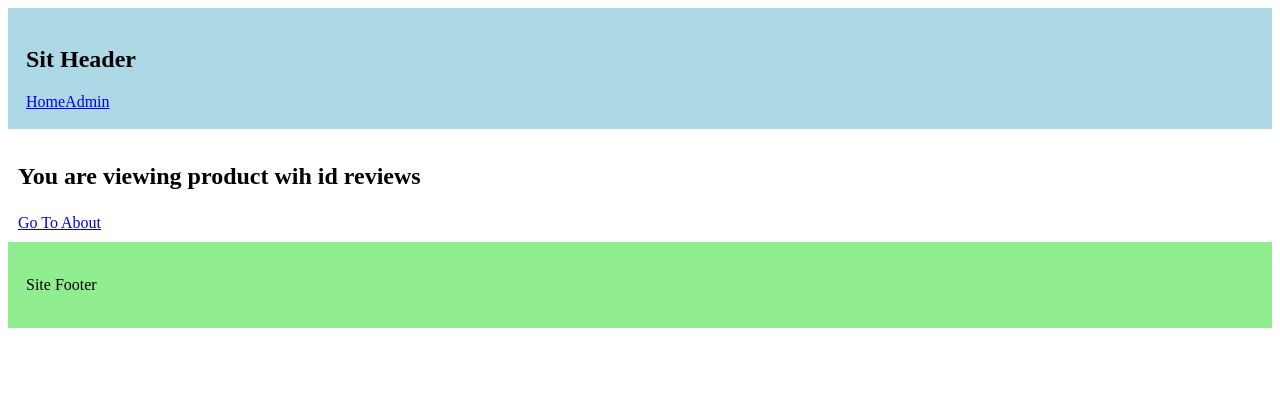
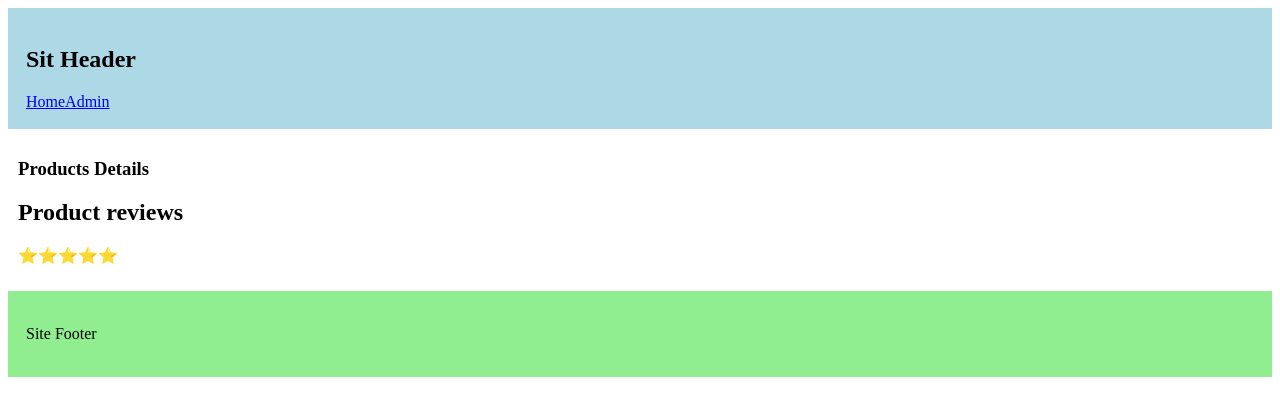
Before and after one commit to schalse/nuxt-project, a Nuxt app: page /products/reviews in a window 1280 px wide. Shown: the top 416 px of the page. Built offline with nearby package versions, Linux system fonts and the light colour scheme.

Commit message:
lazyloading and vue directives

```diff
--- /dev/null
+++ b/app/Components/Footer.vue
@@ -0,0 +1,5 @@
+<template>
+    <div style="background-color: antiquewhite;">
+        <h2>Im a footer</h2>
+    </div>
+</template>
--- /dev/null
+++ b/app/Components/ReviewSection.vue
@@ -0,0 +1,6 @@
+<template>
+    <div>
+        <h2>Product reviews</h2>
+        <p>⭐️⭐️⭐️⭐️⭐️</p>
+    </div>
+</template>
--- a/app/pages/index.vue
+++ b/app/pages/index.vue
@@ -4,7 +4,11 @@
             Home Page
             <NuxtLink to="/contact">Contact</NuxtLink><br>
             <NuxtLink to="/products">Products Page</NuxtLink><br>
+            <NuxtLink to="/blogs">blogs</NuxtLink><br>
+            <NuxtLink to="/list">To Do list</NuxtLink><br>
+
 
         </h2>
     </div>
+    <Footer/>
 </template>
--- /dev/null
+++ b/app/pages/list.vue
@@ -0,0 +1,21 @@
+<script setup>
+import { ref } from 'vue';
+const newTask=ref("")
+const tasks=ref([])
+function addTask(){
+if(newTask.value!==''){
+    tasks.value.push(newTask.value)
+    newTask.value="";
+}
+}
+</script>
+<template>
+    <div>
+        <input v-model="newTask" type="text" placeholder="add new task">
+        <button :disabled="newTask===''" @click="addTask">Add</button>
+        <p v-if="tasks.length==0">No task yet</p>
+        <ul v-else>
+            <li v-for="(task,index) in tasks" :key="index">{{ index+1}}.{{ task }}</li>
+        </ul>
+    </div>
+</template>
--- a/app/pages/products/about.vue
+++ b/app/pages/products/about.vue
@@ -4,8 +4,6 @@
             Products about page
         </h2>
         <NuxtLink to="/products">Go To Home</NuxtLink>
-        <NuxtLink to="/products/1">Dynamic 1</NuxtLink>
-        <br>
-        <NuxtLink to="/products/2 ">Dynamic 2</NuxtLink>
+
     </div>
 </template>
--- a/app/pages/products/index.vue
+++ b/app/pages/products/index.vue
@@ -4,5 +4,11 @@
             Products Home page
         </h2>
         <NuxtLink to="/products/about">Go To About</NuxtLink>
+                        <NuxtLink to="/products/1">Dynamic 1</NuxtLink>
+        <br>
+        <NuxtLink to="/products/2 ">Dynamic 2</NuxtLink>
+        <NuxtLink to="/products/reviews">Product reviews</NuxtLink>
+
+
     </div>
 </template>
--- /dev/null
+++ b/app/pages/products/reviews.vue
@@ -0,0 +1,16 @@
+<template>
+    <div>
+<h3>Products Details</h3>
+         <ClientOnly>
+    <LazyReviewSection />
+  </ClientOnly>
+
+    </div>
+</template>
+<script setup>
+import { defineAsyncComponent } from 'vue'
+
+const LazyReviewSection = defineAsyncComponent(() =>
+    import('@/components/ReviewSection.vue')
+)
+</script>
```
